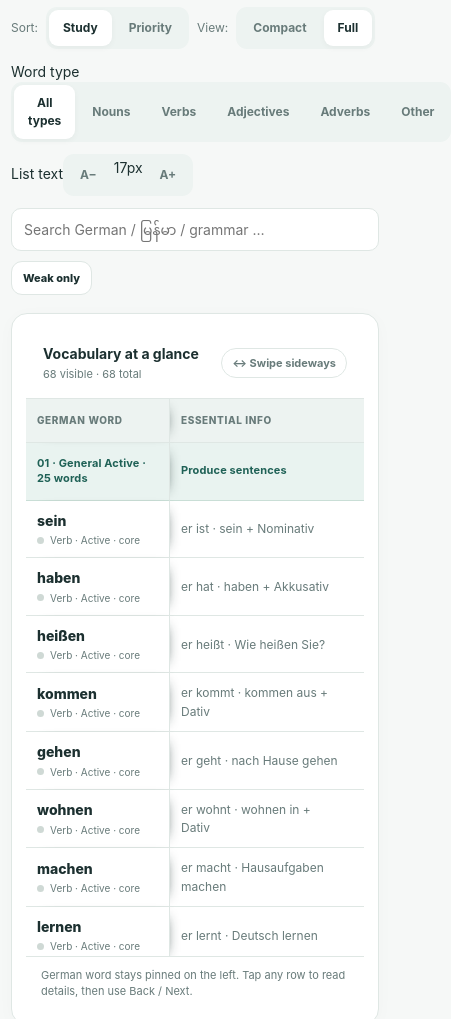
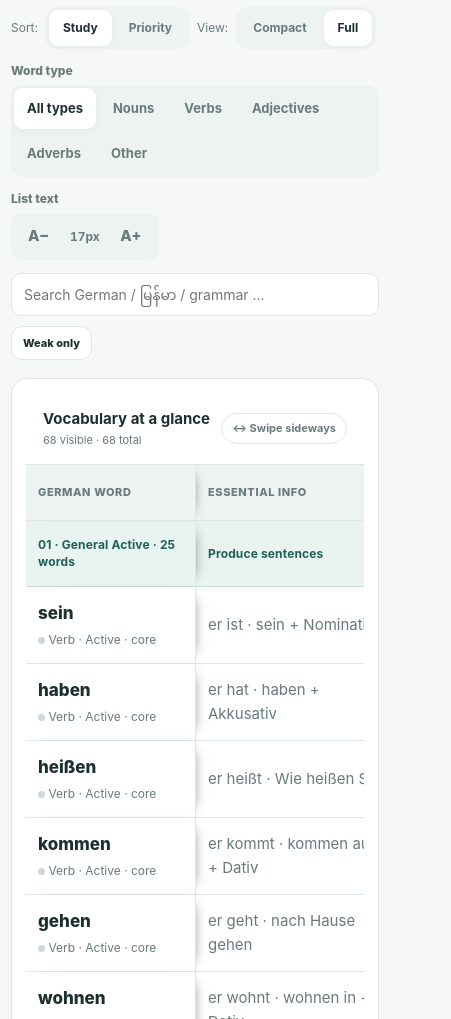
Before and after one commit to robinmarks45-eng/wortschatz-daily, a plain HTML site: page index.html in a window 390 px wide. Shown: the part 981-2000 px from the top of the page, 451 px wide, since content can reach past the window. Drawn offline with Linux system fonts and the light colour scheme.

Commit message:
Enlarge iPhone vocabulary rows and German words; style noun der/die/das and verb/adj filters

```diff
--- a/styles.css
+++ b/styles.css
@@ -50,3 +50,43 @@
 [data-theme="dark"] .vocab-section-row td{background:#204c42!important;color:#e2fff0;border-bottom-color:#35695e!important}
 [data-theme="dark"] .day1-shortcut.medical-shortcut{background:#473427}
 [data-theme="dark"] .day1-shortcut.medical-shortcut strong{color:#ffcc9d}
+
+/* v5: accessible iPhone vocabulary list, grammar filters, persistent font zoom */
+:root{--list-word-size:17px}
+.filter-line{display:flex;align-items:flex-start;gap:10px;flex-wrap:wrap}
+.filter-label{font-size:12px;color:var(--muted);font-weight:780;white-space:nowrap;padding-top:11px;min-width:78px}
+.pos-filter,.article-filter{flex-wrap:wrap;max-width:100%;gap:4px}
+.pos-filter button,.article-filter button{font-size:13px;min-height:40px;padding:9px 13px}
+.article-filter .article-der{color:#2583b7}
+.article-filter .article-die{color:#b45c79}
+.article-filter .article-das{color:#178975}
+.article-filter button.active{font-weight:860;box-shadow:0 1px 6px rgba(0,0,0,.075)}
+.font-controls{align-items:center;gap:3px}
+.font-controls button{font-size:15px;min-height:40px;padding:8px 13px;font-weight:850}
+.font-size-value{font-size:12px;color:var(--muted);font-variant-numeric:tabular-nums;min-width:37px;text-align:center;font-weight:750}
+.vocab-table td{font-size:calc(var(--list-word-size) - 2px);line-height:1.6}
+.vocab-table th{font-size:11px;line-height:1.4}
+.wordname{font-size:var(--list-word-size);line-height:1.5;font-weight:790}
+.word-sub{font-size:12px;line-height:1.45;display:block;overflow-wrap:anywhere;margin-top:5px}
+.wordmeta{font-size:calc(var(--list-word-size) - 2px);line-height:1.55}
+.vocab-table .translation{font-size:calc(var(--list-word-size) - 1px);line-height:1.7}
+.vocab-table .example{font-size:calc(var(--list-word-size) - 2px);line-height:1.6}
+.vocab-table th,.vocab-table td{padding:15px 14px}
+.vocab-table .pinned{min-width:180px;max-width:180px;width:180px}
+.vocab-table .essential{min-width:205px;max-width:205px;width:205px}
+.vocab-table .translation{min-width:218px;max-width:218px;width:218px}
+.vocab-table .example{min-width:300px;max-width:300px;width:300px}
+.vocab-section-row td{font-size:12px!important;line-height:1.45;padding-top:15px!important;padding-bottom:15px!important}
+.table-title strong{font-size:15px}
+@media(max-width:600px){
+ .filter-label{min-width:100%;padding-top:0;font-size:12px}
+ .filter-line{gap:5px}
+ .pos-filter button,.article-filter button{font-size:13px;padding:9px 12px;min-height:41px}
+ .vocab-table .pinned{min-width:170px;max-width:170px;width:170px}
+ .vocab-table .essential{min-width:205px;max-width:205px;width:205px}
+ .vocab-table .translation{min-width:220px;max-width:220px;width:220px}
+ .vocab-table th,.vocab-table td{padding:14px 12px}
+ .wordname{line-height:1.5}
+ .table-scroll{max-height:72dvh}
+ .toolbar{gap:13px}
+}
```
